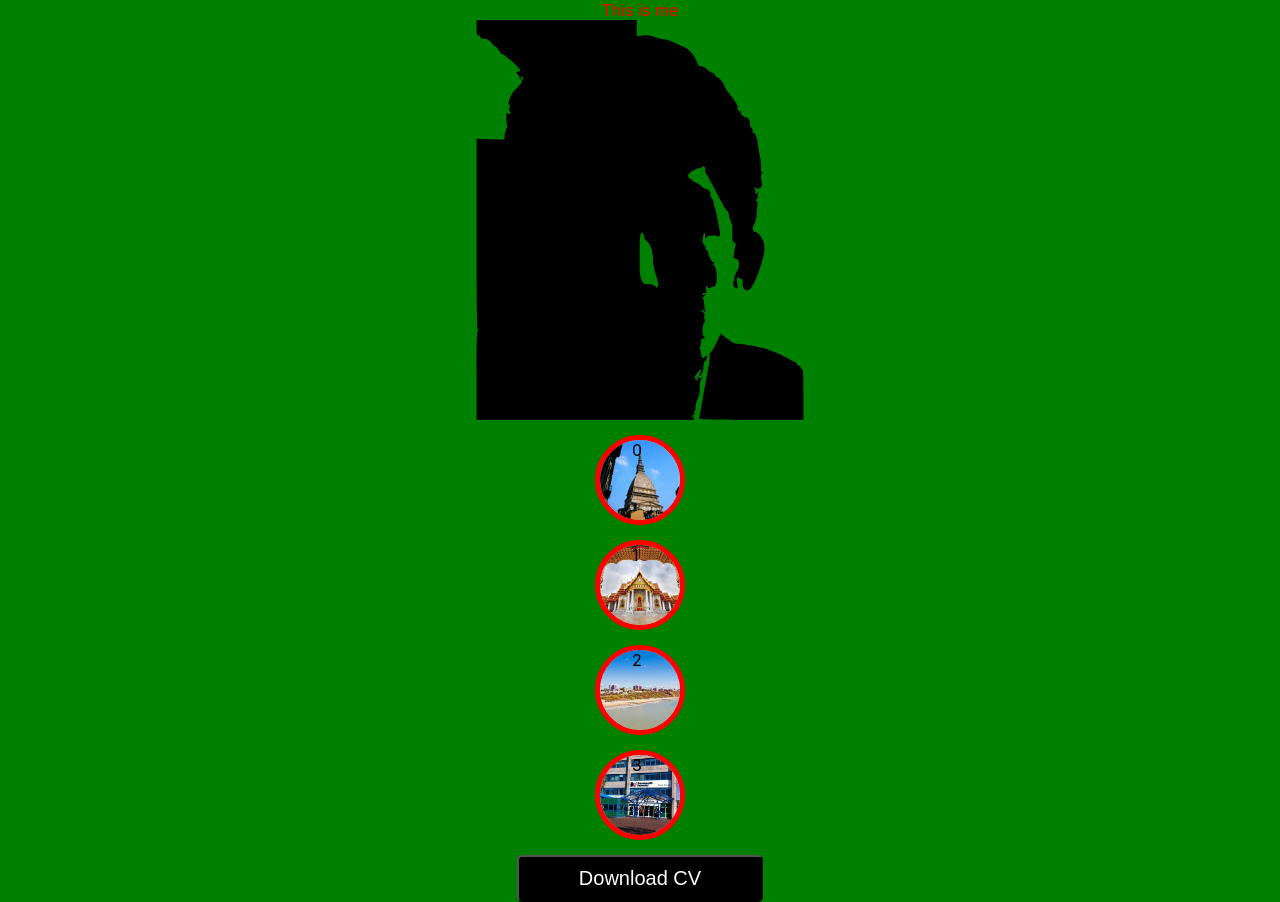
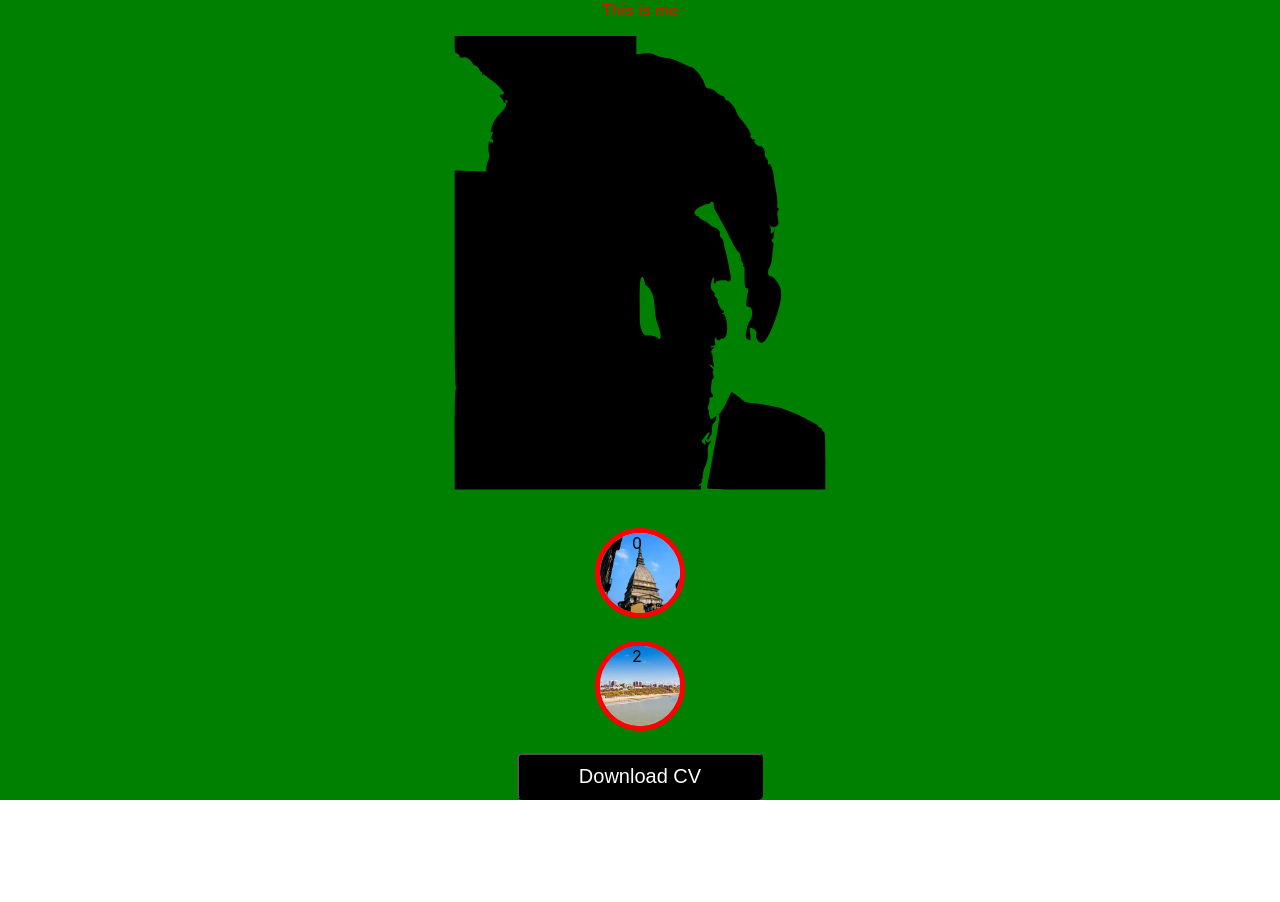
Before and after one commit to Mv35/react-website, a React (Create React App) app in the folder website/: page / in a window 1280 px wide. After the commit the page ends 800 px from the top, so only its background shows below. Built offline with nearby package versions, Linux system fonts and the light colour scheme.

Commit message:
styling semplifications and alternate component wip

```diff
--- a/website/src/App.js
+++ b/website/src/App.js
@@ -1,4 +1,4 @@
-import { MainWrapper } from "./App.styled";
+import { MainBody, MainWrapper } from "./App.styled";
 import ProfilePicture from "./Components/ProfilePicture/ProfilePicture";
 import LifeGoalsIcon from "./Components/LifeGoalsIcons/LifeGoalsIcons";
 import lifeGoalTurin from "./Assets/lifeGoal_turin.jpeg";
@@ -22,11 +22,13 @@ const LifeGoals = () => {
 const App = () => {
   console.log("this is my react website with a svg pic of me");
   return (
-    <MainWrapper>
-      This is me <ProfilePicture></ProfilePicture>
-      <div>{LifeGoals()}</div>
-      <DownloadPdfButton>click me</DownloadPdfButton>
-    </MainWrapper>
+    <MainBody>
+      <MainWrapper>
+        This is me <ProfilePicture></ProfilePicture>
+        <div>{LifeGoals()}</div>
+        <DownloadPdfButton>click me</DownloadPdfButton>
+      </MainWrapper>
+    </MainBody>
   );
 };
 
--- a/website/src/App.styled.js
+++ b/website/src/App.styled.js
@@ -1,14 +1,23 @@
 import styled from "styled-components";
+
+const MainBody = styled.body`
+  background: green;
+  width: 100vw;
+  height: 100vh;
+`;
 
 const MainWrapper = styled.div`
   display: flex;
   flex-direction: column;
   align-items: center;
-  background-color: green;
-  height: 100%;
+
+  /* Set rules to fill background */
+
+  /* Set up proportionate scaling */
   width: 100%;
+  height: 100vh;
   color: red;
   flex-grow: 1;
 `;
 
-export { MainWrapper };
+export { MainWrapper, MainBody };
--- a/website/src/Components/LifeGoalsIcons/LifeGoalsIcons.js
+++ b/website/src/Components/LifeGoalsIcons/LifeGoalsIcons.js
@@ -7,11 +7,15 @@ import {
 } from "./LifeGoalsIcons.styled";
 
 const LifeGoalsIcon = (props) => {
-  return (
+  // this.setState = { first: 1, second: 2 };
+  console.log("props", props);
+  return props.name % 2 === 0 ? (
     <LifeGoalsPictureWrapper>
       <LifeGoalPicture src={props.src} alt={props.alt}></LifeGoalPicture>
       <LifeGoalsPictureWrapperText>{props.name}</LifeGoalsPictureWrapperText>
     </LifeGoalsPictureWrapper>
+  ) : (
+    <></>
   );
 };
 
--- a/website/src/Components/LifeGoalsIcons/LifeGoalsIcons.styled.js
+++ b/website/src/Components/LifeGoalsIcons/LifeGoalsIcons.styled.js
@@ -10,8 +10,8 @@ const LifeGoalsPictureWrapper = styled.span`
   position: relative;
   flex-grow: 1;
   float: top;
-  margin-bottom: 15px;
-  margin-top: 15px;
+  margin-bottom: 25%;
+  margin-top: 25%;
 `;
 
 const LifeGoalsPictureWrapperText = styled.div`
--- a/website/src/Components/ProfilePicture/ProfilePicture.js
+++ b/website/src/Components/ProfilePicture/ProfilePicture.js
@@ -2,11 +2,7 @@ import React from "react";
 import { Picture, PictureWrapper } from "./ProfilePicture.styled";
 
 const ProfilePicture = () => {
-  return (
-    <PictureWrapper>
-      <Picture />
-    </PictureWrapper>
-  );
+  return <Picture />;
 };
 
 export default ProfilePicture;
--- a/website/src/Components/ProfilePicture/ProfilePicture.styled.js
+++ b/website/src/Components/ProfilePicture/ProfilePicture.styled.js
@@ -2,18 +2,13 @@ import styled from "styled-components";
 import { ReactComponent as ProfilePicture } from "../../Assets/ProfilePicture.svg";
 
 const Picture = styled(ProfilePicture)`
-  width: 50vw;
-  height: 50vh;
+  width: 100vw;
+  height: 100vh;
   display: flex;
   flex-grow: 1;
+  padding: 1rem;
 `;
 
-const PictureWrapper = styled.div`
-  width: 50vw;
-  height: 50vh;
-  display: flex;
-  flex-grow: 1;
-  /* margin: auto; */
-`;
+const PictureWrapper = styled.div``;
 
 export { Picture, PictureWrapper };
```
